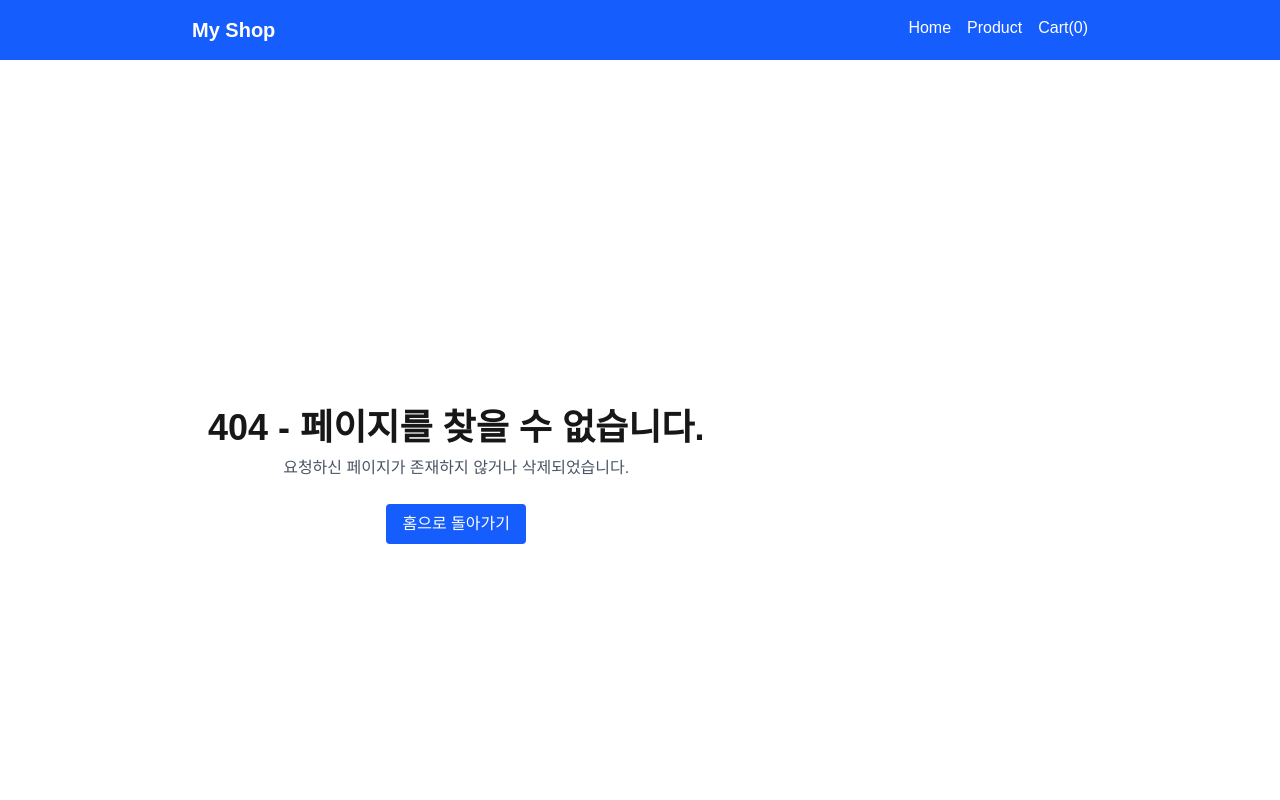
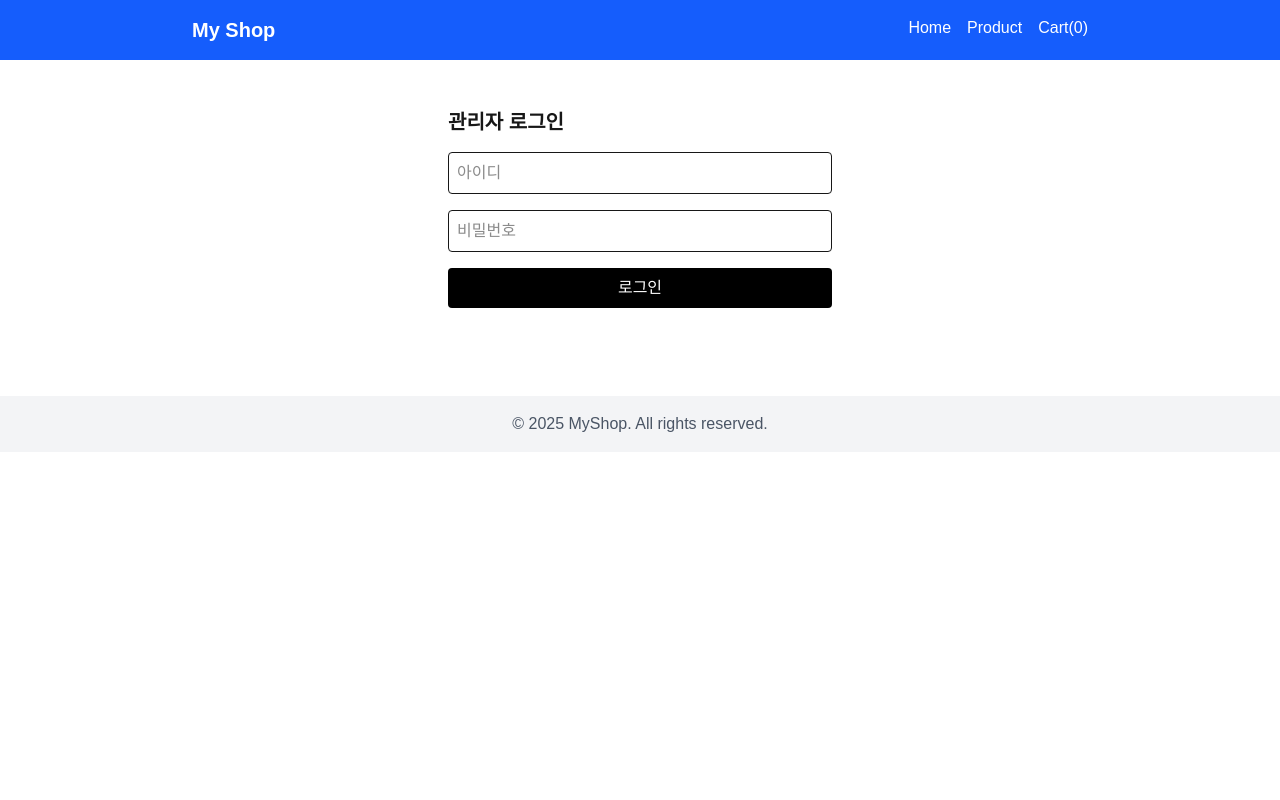
Before and after one commit to Eilleen-yang/next-product-review, a Next.js app: page /admin/login in a window 1280 px wide. Before the commit this address had no page. Shown: the top 800 px of the page. Built offline with nearby package versions, Linux system fonts and the light colour scheme.

Commit message:
feat: 관리자 페이지 로그인 기능 구현

```diff
--- a/src/data/products.js
+++ b/src/data/products.js
@@ -5,6 +5,7 @@ const products = [
     description: "편안한 타건감의 블루투스 키보드",
     price: 45000,
     image: "/keyboard.png",
+    stock: 12,
   },
   {
     id: "p2",
@@ -12,6 +13,7 @@ const products = [
     description: "몰입감 넘치는 사운드를 제공",
     price: 120000,
     image: "/headphones.png",
+    stock: 8,
   },
   {
     id: "p3",
@@ -19,6 +21,7 @@ const products = [
     description: "정밀한 조작과 다양한 버튼 기능",
     price: 39000,
     image: "/mouse.png",
+    stock: 10,
   },
 ];
 
--- /dev/null
+++ b/src/pages/admin/index.js
@@ -0,0 +1,41 @@
+import { useRouter } from "next/router";
+import { useState, useEffect } from "react";
+
+export default function AdminDashboard() {
+  const router = useRouter();
+  const [authorized, setAuthorized] = useState(false);
+
+  useEffect(() => {
+    const isLoggedIn = localStorage.getItem("adminLoggedIn") === "true";
+
+    if (!isLoggedIn) {
+      router.replace("/admin/login");
+    } else {
+      setAuthorized(true);
+    }
+  }, []);
+
+  if (!authorized) return null;
+
+  return (
+    <div className="p-8">
+      <h1 className="mb-4 text-2xl font-bold text-blue-700">관리자 대시보드</h1>
+      <ul className="space-y-2">
+        <li>
+          <a href="/admin/products" className="text-blue-600 underline">
+            상품 관리
+          </a>
+        </li>
+        <button
+          className="rounded bg-blue-200 p-2 mt-4 text-white font-semibold"
+          onClick={() => {
+            localStorage.removeItem("adminLoggedIn");
+            router.reload();
+          }}
+        >
+          로그아웃
+        </button>
+      </ul>
+    </div>
+  );
+}
--- /dev/null
+++ b/src/pages/admin/login/index.js
@@ -0,0 +1,63 @@
+import { useRouter } from "next/router";
+import { useState } from "react";
+
+export default function AdminLoginPage() {
+  const router = useRouter();
+  const [form, setForm] = useState({ username: "", password: "" });
+  const [error, setError] = useState("");
+
+  const handleChange = (e) => {
+    setForm({ ...form, [e.target.name]: e.target.value });
+  };
+
+  const handleSubmit = async (e) => {
+    e.preventDefault();
+
+    const res = await fetch("/api/admin/login", {
+      method: "POST",
+      headers: { "Content-Type": "application/json" },
+      body: JSON.stringify(form),
+    });
+
+    console.log(res);
+
+    if (res.ok) {
+      localStorage.setItem("adminLoggedIn", "true");
+      router.push("/admin");
+    } else {
+      const data = await res.json();
+      setError(data.message || "로그인 실패");
+    }
+  };
+
+  return (
+    <div className="p-8 max-w-md mx-auto">
+      <h2 className="mb-4 text-xl font-bold">관리자 로그인</h2>
+      <form className="space-y-4" onSubmit={handleSubmit}>
+        <input
+          type="text"
+          name="username"
+          placeholder="아이디"
+          value={form.username}
+          onChange={handleChange}
+          className="w-full p-2 border rounded"
+        />
+        <input
+          name="password"
+          type="password"
+          placeholder="비밀번호"
+          value={form.password}
+          onChange={handleChange}
+          className="w-full p-2 border rounded"
+        />
+        {error && <p className="text-red-500">{error}</p>}
+        <button
+          type="submit"
+          className="w-full bg-black text-white p-2 rounded"
+        >
+          로그인
+        </button>
+      </form>
+    </div>
+  );
+}
--- /dev/null
+++ b/src/pages/admin/products/index.js
@@ -0,0 +1,59 @@
+import Image from "next/image";
+import Link from "next/link";
+import { useRouter } from "next/router";
+import { useState, useEffect } from "react";
+
+export default function ProductAdminPage() {
+  const router = useRouter();
+  const [products, setProducts] = useState([]);
+
+  useEffect(() => {
+    const isLoggedIn = localStorage.getItem("adminLoggedIn") === "true";
+
+    if (!isLoggedIn) {
+      router.replace("/admin/login");
+      return;
+    } else {
+      fetch("/api/admin/products")
+        .then((res) => res.json())
+        .then(setProducts);
+    }
+  }, []);
+
+  return (
+    <div className="w-full p-8">
+      <Link href="/admin" className="text-sm text-blue-600 underline">
+        돌아가기
+      </Link>
+      <h2 className="text-xl font-bold mb-4">상품 목록</h2>
+      <table className="w-full border">
+        <thead>
+          <tr className="bg-gray-100">
+            <th className="p-2 border">상품이미지</th>
+            <th className="p-2 border">상품명</th>
+            <th className="p-2 border">가격</th>
+            <th className="p-2 border">재고</th>
+          </tr>
+        </thead>
+        <tbody>
+          {products.map((p) => (
+            <tr key={p.id}>
+              <td className="p-2 border">
+                <Image
+                  src={p.image}
+                  alt={p.name}
+                  className="w-full h-full"
+                  width={100}
+                  height={100}
+                />
+              </td>
+              <td className="p-2 border">{p.name}</td>
+              <td className="p-2 border">{p.price}</td>
+              <td className="p-2 border">{p.stock}</td>
+            </tr>
+          ))}
+        </tbody>
+      </table>
+    </div>
+  );
+}
--- /dev/null
+++ b/src/pages/api/admin/login/index.js
@@ -0,0 +1,16 @@
+export default function handler(req, res) {
+  if (req.method !== "POST") return res.status(405).end();
+
+  const { username, password } = req.body;
+
+  const ADMIN_ID = "admin";
+  const ADMIN_PW = "password123";
+
+  if (username === ADMIN_ID && password === ADMIN_PW) {
+    return res.status(200).json({ message: "로그인 성공" });
+  }
+
+  return res
+    .status(401)
+    .json({ message: "아이디 또는 비밀번호가 틀렸습니다." });
+}
--- /dev/null
+++ b/src/pages/api/admin/products/index.js
@@ -0,0 +1,8 @@
+import products from "@/src/data/products";
+
+export default function handler(req, res) {
+  if (req.method === "GET") {
+    return res.status(200).json(products);
+  }
+  return res.status(405).end();
+}
```
Also changed, not shown: 1 other file (tests, documents, lock files or other folders).
